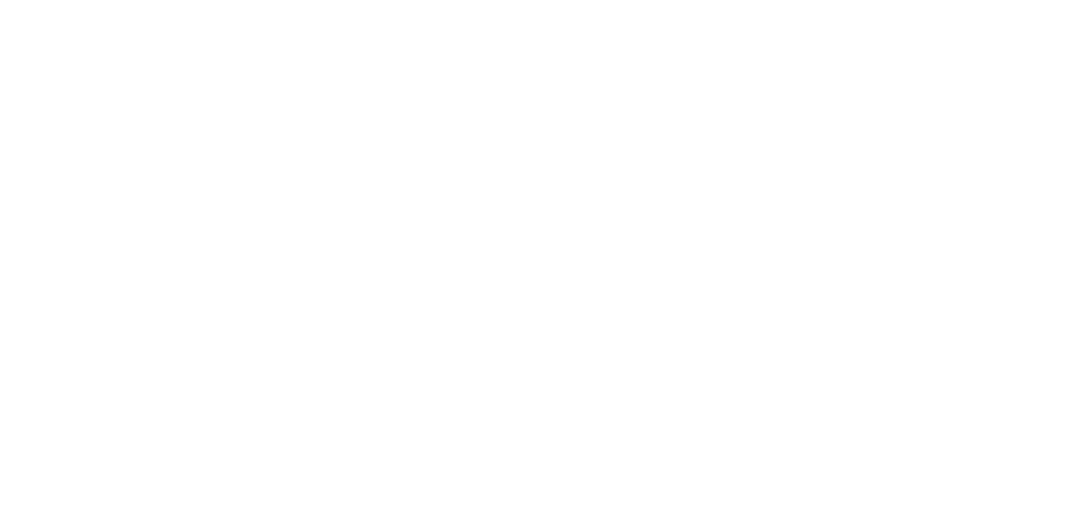
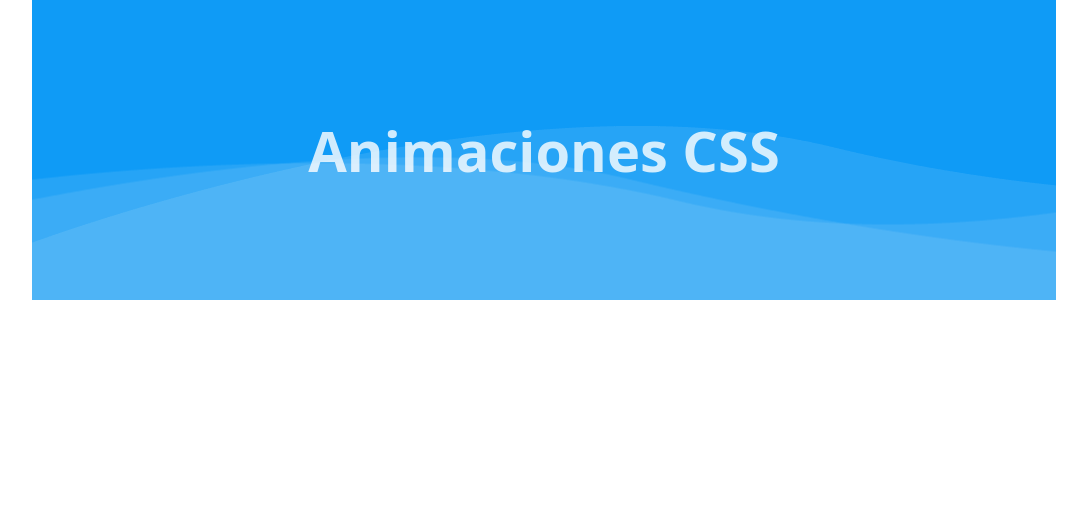
Before and after one commit to LuisValladaresC/animaciones-css, a plain HTML site: page index.html in a window 1280 px wide. Shown: the whole page, without its empty margins (96-1183 px from the left). Drawn offline with Linux system fonts and the light colour scheme.

Commit message:
Encabezado / Animacion de Olas Agregada

```diff
--- a/css/index.css
+++ b/css/index.css
@@ -0,0 +1,81 @@
+/* ----------------------------- *\
+            GENERALES
+\* ----------------------------- */
+
+body {
+    height: 100%;
+    width: 100%;
+    margin: 0;
+    font-family: system-ui, sans-serif;
+}
+
+.contenedor {
+    max-width: 1024px;
+    min-width: 320px;
+    margin: 0 auto;
+}
+
+/* ----------------------------- *\
+        ENCABEZADO (OLAS)
+\* ----------------------------- */
+
+header {
+    height: 300px;
+    background-color: #0f9bf6;
+    overflow: hidden;
+    position: relative;
+}
+
+    .header-titulo {
+        height: 100%;
+        font-size: 3.5em;
+        color: rgba(255,255,255,.8);
+        margin: 0;
+
+        display: flex;
+        align-items: center;
+        justify-content: center;
+    }
+
+    .header-ola {
+        width: calc(100vw + 345px);
+        height: 427px;
+        background-image: url("../sprite/olas.png");
+
+        position: absolute;
+        left: -185px;
+        bottom: -200px;
+
+        animation-name: ola;
+        animation-duration: 5s;
+        animation-iteration-count: infinite;
+        animation-direction: alternate;
+        animation-timing-function: ease-in-out;
+    }
+    .header-ola.tipo-a {
+        background-position: 0 -854px;
+    }
+    .header-ola.tipo-b {
+        background-position: 0 -427px;
+        animation-delay: 1s;
+    }
+    .header-ola.tipo-c {
+        background-position: 0 0;
+        animation-delay: 2s;
+    }
+
+    @keyframes ola {
+        0%{
+            transform: translate(0, 0);
+        }
+        50%{
+            transform: translate(-160px, 30px);
+        }
+        100%{
+            transform: translate(160px, -50px);
+        }
+    }
+
+/* ----------------------------- *\
+        ENCABEZADO (OLAS)
+\* ----------------------------- */
--- a/index.html
+++ b/index.html
@@ -3,10 +3,16 @@
 <head>
     <meta charset="UTF-8">
     <meta name="viewport" content="width=device-width, initial-scale=1.0">
-    <title>CSS-Animaciones</title>
+    <title>Animaciones-CSS</title>
     <link rel="stylesheet" href="./css/index.css">
 </head>
 <body>
+    <header class="contenedor">
+        <h1 class="header-titulo">Animaciones CSS</h1>
+        <div class="header-ola tipo-a"></div>
+        <div class="header-ola tipo-b"></div>
+        <div class="header-ola tipo-c"></div>
+    </header>
     <script src="./js/index.js"></script>
 </body>
 </html>
```
